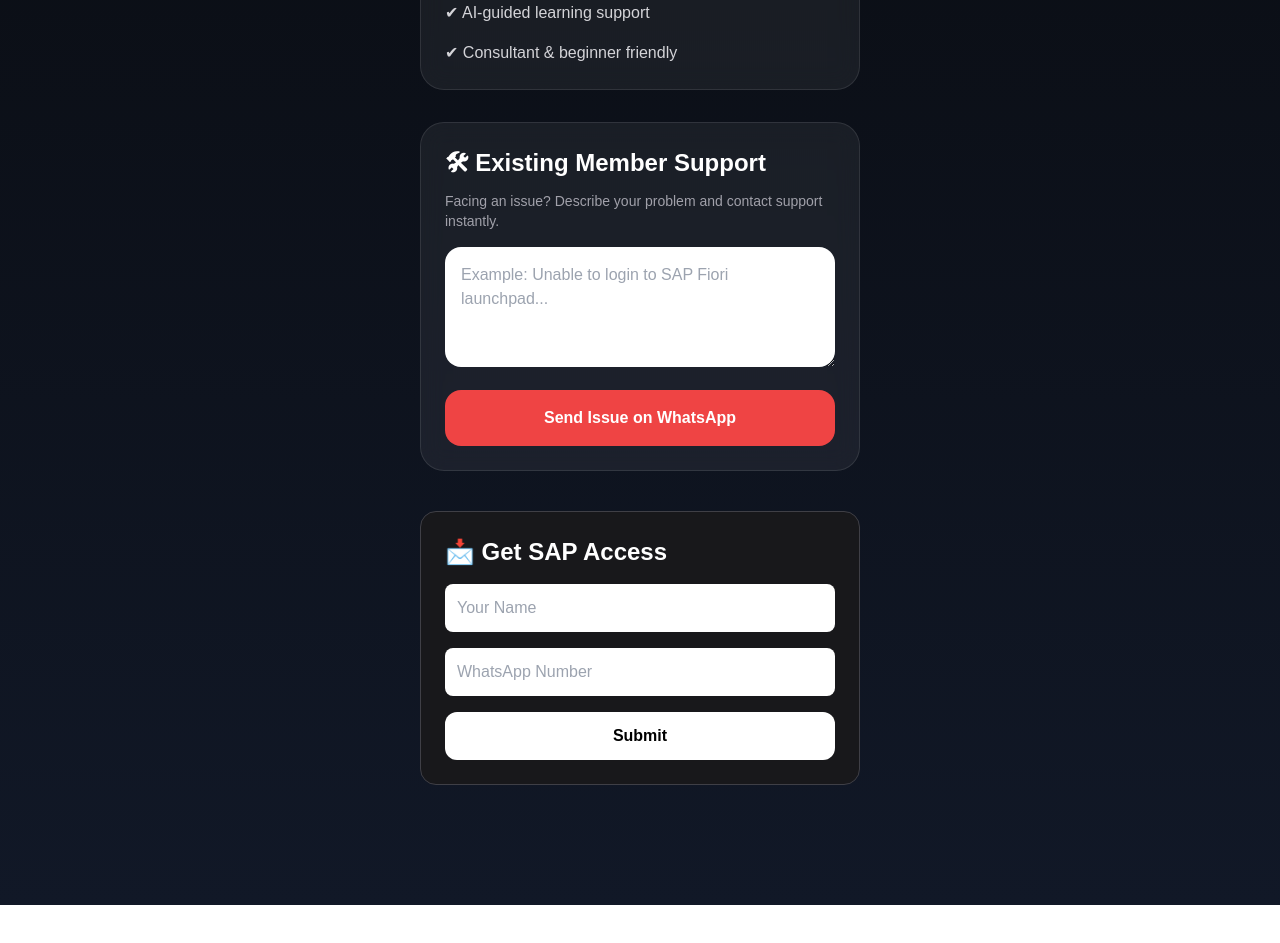
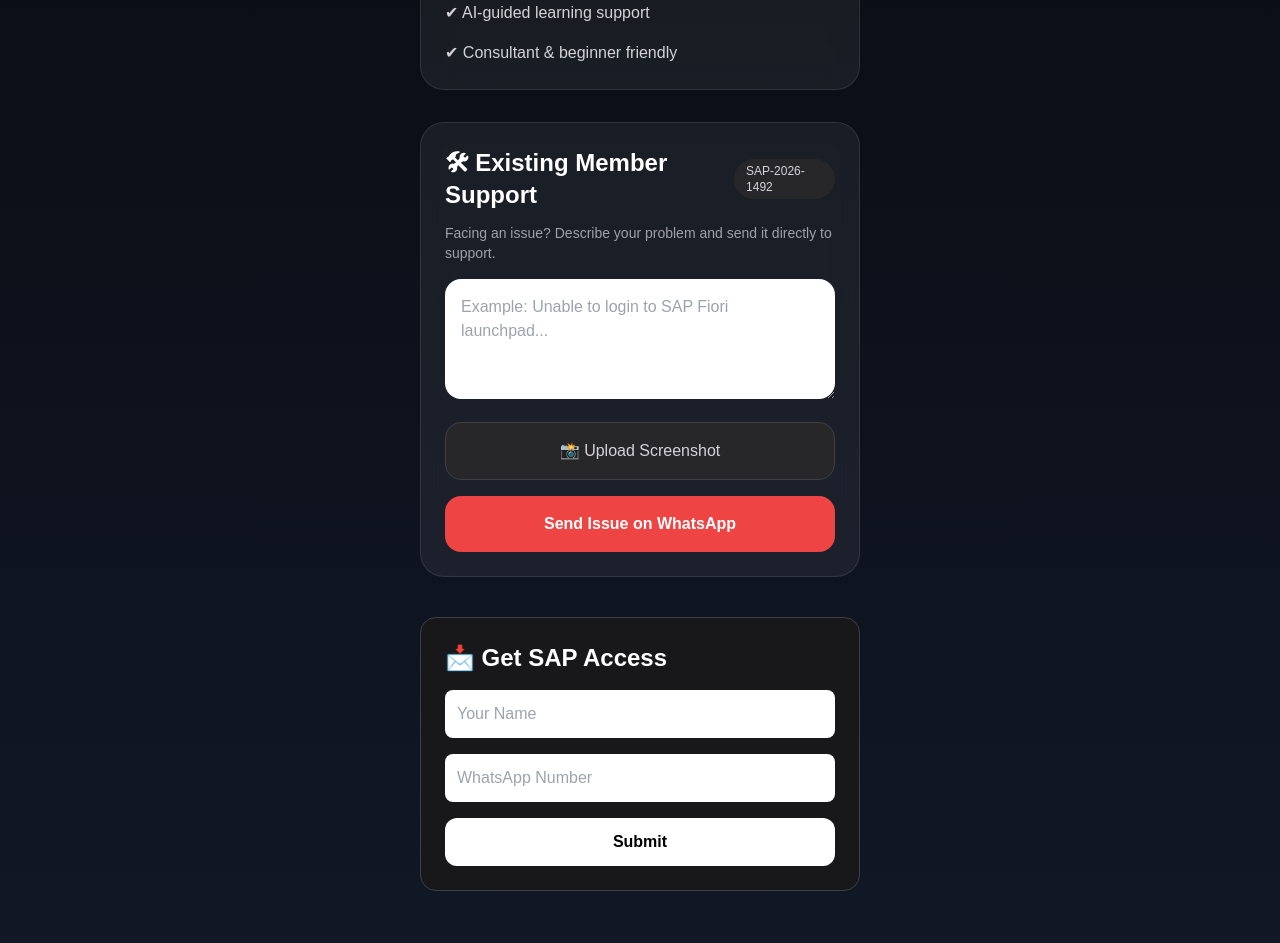
Before and after one commit to bhimsunnyraj-bolluru/Sap-livekit, a Next.js app: page / in a window 1280 px wide. Shown: the part 1000-1943 px from the top of the page. Before the commit the page ends 1905 px from the top, so only its background shows below. Built offline with nearby package versions, Linux system fonts and the light colour scheme.

Commit message:
Add ticket generation and screenshot upload support

```diff
--- a/components/SupportCard.tsx
+++ b/components/SupportCard.tsx
@@ -1,24 +1,33 @@
 'use client'
 
 import { useState } from 'react'
+import { generateTicketId } from '../lib/ticket'
 
 export default function SupportCard() {
   const [issue, setIssue] = useState('')
+  const [ticketId] = useState(generateTicketId())
+  const [fileName, setFileName] = useState('')
 
   const submitIssue = () => {
-    const message = `Hi, I am an existing SAP member and need help.%0A%0AIssue:%0A${encodeURIComponent(issue)}`
+    const message = `Hi, I am an existing SAP member and need help.%0A%0ATicket ID: ${ticketId}%0A%0AIssue:%0A${encodeURIComponent(issue)}%0A%0AScreenshot: ${encodeURIComponent(fileName || 'No screenshot uploaded')}`
 
     window.open(`https://wa.me/918332992627?text=${message}`, '_blank')
   }
 
   return (
     <div className="glass-card rounded-3xl p-6 mb-8">
-      <h2 className="text-2xl font-bold mb-3">
-        🛠 Existing Member Support
-      </h2>
+      <div className="flex items-center justify-between mb-3">
+        <h2 className="text-2xl font-bold">
+          🛠 Existing Member Support
+        </h2>
+
+        <div className="bg-zinc-800 text-xs px-3 py-1 rounded-full text-zinc-300">
+          {ticketId}
+        </div>
+      </div>
 
       <p className="text-zinc-400 mb-4 text-sm">
-        Facing an issue? Describe your problem and contact support instantly.
+        Facing an issue? Describe your problem and send it directly to support.
       </p>
 
       <textarea
@@ -27,6 +36,30 @@ export default function SupportCard() {
         placeholder="Example: Unable to login to SAP Fiori launchpad..."
         className="w-full min-h-[120px] rounded-2xl p-4 text-black mb-4"
       />
+
+      <label className="block mb-4">
+        <div className="bg-zinc-800 border border-zinc-700 rounded-2xl p-4 text-center cursor-pointer text-zinc-300">
+          📸 Upload Screenshot
+        </div>
+
+        <input
+          type="file"
+          accept="image/*"
+          className="hidden"
+          onChange={(e) => {
+            const file = e.target.files?.[0]
+            if (file) {
+              setFileName(file.name)
+            }
+          }}
+        />
+      </label>
+
+      {fileName && (
+        <div className="text-sm text-green-400 mb-4">
+          Uploaded: {fileName}
+        </div>
+      )}
 
       <button
         onClick={submitIssue}
```
